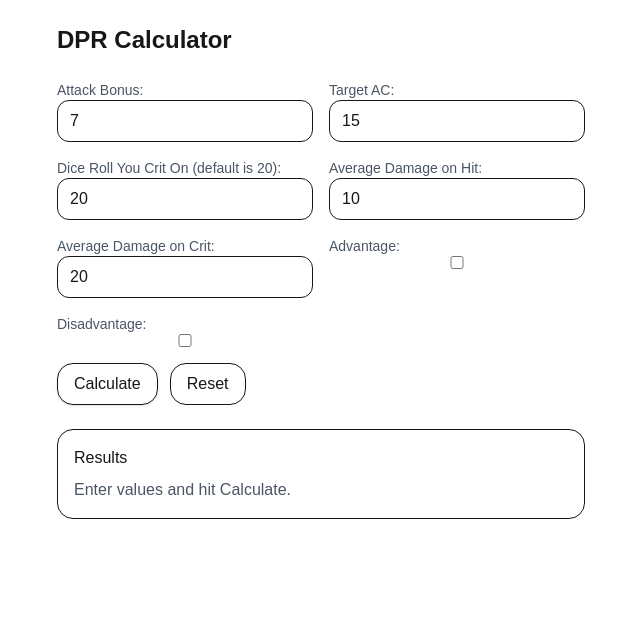
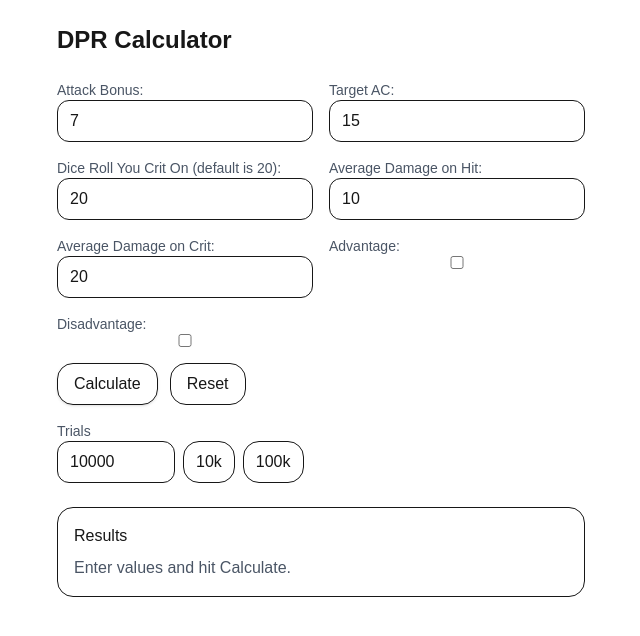
Before and after one commit to edrezner/dnd-combat-calculator, a Next.js app: page /calc in a window 1280 px wide. Shown: the top 636 px of the page, without its empty margins (319-959 px from the left). Built offline with nearby package versions, Linux system fonts and the light colour scheme.

Commit message:
feat(simulate): add minimal UI via /calc and connected to GraphQL

```diff
--- a/src/app/calc/page.tsx
+++ b/src/app/calc/page.tsx
@@ -14,6 +14,16 @@ const CALCULATE = gql`
   }
 `;
 
+const SIMULATE = gql`
+  query Simulate($input: CalcInput!, $trials: Int!) {
+    simulate(input: $input, trials: $trials) {
+      mean
+      ciLow
+      ciHigh
+    }
+  }
+`
+
 type State = {
   attackBonus: string;
   targetAC: string;
@@ -22,6 +32,7 @@ type State = {
   avgOnCrit: string;
   advantage: boolean;
   disadvantage: boolean;
+  trials: string;
 };
 
 type Action =
@@ -48,6 +59,18 @@ type CalculateVars = {
   };
 };
 
+type SimulateData = {
+  simulate: {
+    mean: number;
+    ciLow: number;
+    ciHigh: number;
+  };
+};
+
+type SimulateVars = CalculateVars & {
+  trials: number;
+}
+
 const initialState: State = {
   attackBonus: "7",
   targetAC: "15",
@@ -56,6 +79,7 @@ const initialState: State = {
   avgOnCrit: "20",
   advantage: false,
   disadvantage: false,
+  trials: "10000"
 };
 
 function reducer(state: State, action: Action): State {
@@ -71,10 +95,24 @@ function reducer(state: State, action: Action): State {
 
 export default function CalcPage() {
   const [state, dispatch] = useReducer(reducer, initialState);
-  const [runCalc, { data, loading, error, called }] = useLazyQuery<CalculateData, CalculateVars>(CALCULATE);
+
+  const [runCalc, {
+    data: calcData,
+    loading: calcLoading,
+    error: calcError,
+    called: calcCalled
+  }] = useLazyQuery<CalculateData, CalculateVars>(CALCULATE);
+
+  const [runSim, {
+    data: simData,
+    loading: simLoading,
+    error: simError,
+    called: simCalled
+  }] = useLazyQuery<SimulateData, SimulateVars>(SIMULATE, {fetchPolicy: "no-cache" });
 
   function toInt(s: string): number {
-    const num = parseInt(s, 10);
+    const cleaned = s.replace(/[^\d-]/g, "");
+    const num = parseInt(cleaned, 10);
     return Number.isFinite(num) ? num : 0;
   };
 
@@ -99,9 +137,7 @@ export default function CalcPage() {
   function onSubmit(e: FormEvent) {
     e.preventDefault();
 
-    runCalc({
-      variables: {
-        input: {
+    const input = {
       attackBonus: toInt(state.attackBonus),
       targetAC: toInt(state.targetAC),
       critRange: toInt(state.critRange),
@@ -110,8 +146,14 @@ export default function CalcPage() {
       advantage: state.advantage,
       disadvantage: state.disadvantage,
     }
-      }
+
+    runCalc({
+      variables: { input }
     });
+
+    runSim({
+      variables: { input, trials: toInt(state.trials) }
+    })
   }
 
   return (
@@ -208,10 +250,10 @@ export default function CalcPage() {
         <div className="flex gap-3">
           <button
             type="submit"
-            disabled={loading}
+            disabled={calcLoading}
             className="rounded-2xl px-4 py-2 border shadow-sm disabled:opacity-60"
           >
-            {loading ? 'Calculating…' : 'Calculate'}
+            {calcLoading ? 'Calculating…' : 'Calculate'}
           </button>
           <button
             type="button"
@@ -221,19 +263,48 @@ export default function CalcPage() {
             Reset
           </button>
         </div>
+
+        <div className="flex items-end gap-2">
+          <label className="flex flex-col">
+            <span className="text-sm text-gray-600">Trials</span>
+            <input
+              type="number"
+              name="trials"
+              min={1000}
+              max={200000}
+              step={1000}
+              value={state.trials}
+              onChange={onChange}
+              className="rounded-xl border px-3 py-2"
+            />
+          </label>
+          <button type="button" onClick={() => dispatch({ type:"field", name:"trials", value: "10000" })} className="rounded-2xl border px-3 py-2">10k</button>
+          <button type="button" onClick={() => dispatch({ type:"field", name:"trials", value: "100000" })} className="rounded-2xl border px-3 py-2">100k</button>
+        </div>
       </form>
 
       <section className="rounded-2xl border p-4">
         <h2 className="font-medium mb-2">Results</h2>
-        {error && <p className="text-red-600">Error: {error.message}</p>}
-        {!called && <p className="text-gray-600">Enter values and hit Calculate.</p>}
-        {called && !loading && !error && (
+        {(calcError || simError) && <p className="text-red-600">Error: {calcError?.message || simError?.message}</p>}
+
+        {(!calcCalled || !simCalled) && <p className="text-gray-600">Enter values and hit Calculate.</p>}
+
+        {calcCalled && !calcLoading && !calcError && (
           <>
-            <p>Hit Chance: <strong>{toPercent(data?.calculate?.hitChance)}</strong></p>
-            <p>Crit Chance: <strong>{toPercent(data?.calculate?.critChance)}</strong></p>
-            <p>Expected Damage: <strong>{data?.calculate?.expectedDamage?.toFixed(2)}</strong></p>
+            <p>Hit Chance: <strong>{toPercent(calcData?.calculate?.hitChance)}</strong></p>
+            <p>Crit Chance: <strong>{toPercent(calcData?.calculate?.critChance)}</strong></p>
+            <p>Expected Damage: <strong>{calcData?.calculate?.expectedDamage?.toFixed(2)}</strong></p>
           </>
         )}
+
+        {simCalled && !simLoading && !simError && (
+          <p className="mt-2">
+            Simulated Damage: <strong>{(simData?.simulate?.mean.toFixed(2))}</strong>
+            {" "}(95% CI {simData?.simulate?.ciLow.toFixed(2)}-{simData?.simulate?.ciHigh.toFixed(2)})
+          </p>
+        )}
+
+        {(calcLoading || simLoading) && <p>Crunching...</p>}
       </section>
     </main>
   )
--- a/src/server/graphql/resolvers/character.ts
+++ b/src/server/graphql/resolvers/character.ts
@@ -72,9 +72,10 @@ export const characterResolvers = {
       };
 
       if (!Number.isFinite(trials)) throw new Error("trials must be a number");
-      if (trials < 1000 || trials > 200_000) throw new Error("trials must be 1,000–200,000");
 
-      const { mean, ciLow, ciHigh } = simulateDPR(trials, { attackBonus, targetAC, critRange, avgOnHit, avgOnCrit, advantage, disadvantage });
+      const t = Math.max(1000, Math.min(200_000, Math.floor(trials)));
+
+      const { mean, ciLow, ciHigh } = simulateDPR(t, { attackBonus, targetAC, critRange, avgOnHit, avgOnCrit, advantage, disadvantage });
 
       return { mean, ciLow, ciHigh };
     }
```
Lines whose indentation alone changed are shown as unchanged.
